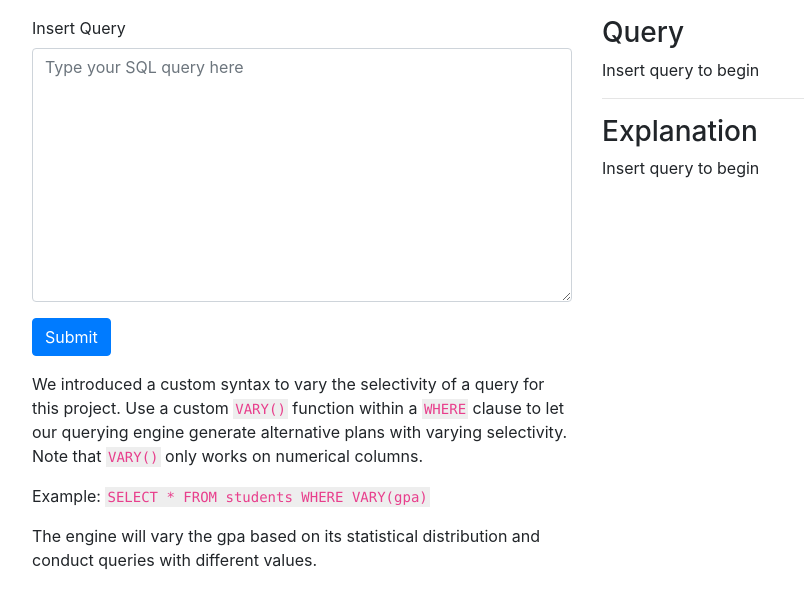
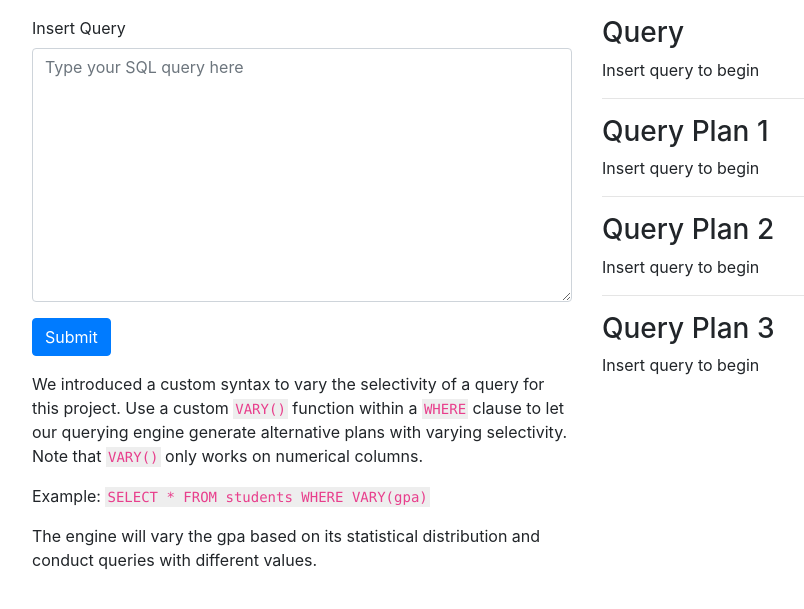
Before and after one commit to anthonyfong100/database-query-visualizer, a Flask app: page / in a window 1280 px wide. Shown: the part 56-665 px from the top of the page, without its empty margins (53-857 px from the left). Run offline with Flask 2, Linux system fonts and the light colour scheme; some libraries are stand-ins or nearby versions.

Commit message:
added parser module
tweaked frontend

```diff
--- a/client.py
+++ b/client.py
@@ -1,5 +1,6 @@
 from flask import Flask, render_template, request, redirect, url_for
 import time
+from parser.main import parse
 
 app = Flask(__name__)
 
@@ -12,6 +13,7 @@ def explain():
     if(request.method == 'GET'):
         return redirect('/')
     query = request.form['queryText']
+    parse(query)
     time.sleep(2) # TODO: We can call the query parser here
     explanation = ['Anthony is a google intern', 'Anthony is a fb intern', 'Anthony is an apple intern']
     return render_template('index.html', query=query, explanation=explanation)
--- /dev/null
+++ b/parser/main.py
@@ -0,0 +1,2 @@
+def parse(query):
+    print(query)
--- a/templates/index.html
+++ b/templates/index.html
@@ -38,7 +38,29 @@ content %}
       <span>Insert query to begin</span>
       {% endif %}
       <hr />
-      <h3 class="mt-3">Explanation</h3>
+      <h3 class="mt-3">Query Plan 1</h3>
+      {% if explanation %}
+      <ol>
+        {% for item in explanation %}
+        <li>{{item}}</li>
+        {% endfor %}
+      </ol>
+      {% else %}
+      <span>Insert query to begin</span>
+      {% endif %}
+      <hr />
+      <h3 class="mt-3">Query Plan 2</h3>
+      {% if explanation %}
+      <ol>
+        {% for item in explanation %}
+        <li>{{item}}</li>
+        {% endfor %}
+      </ol>
+      {% else %}
+      <span>Insert query to begin</span>
+      {% endif %}
+      <hr />
+      <h3 class="mt-3">Query Plan 3</h3>
       {% if explanation %}
       <ol>
         {% for item in explanation %}
```
Also changed, not shown: parser/__init__.py (added).
